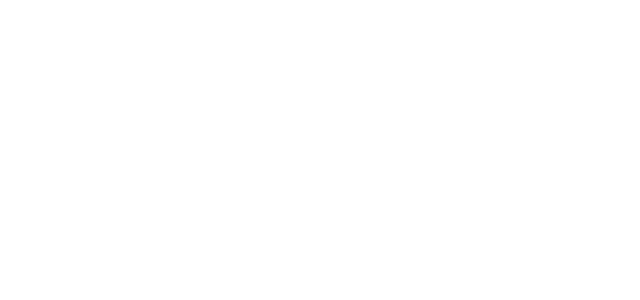
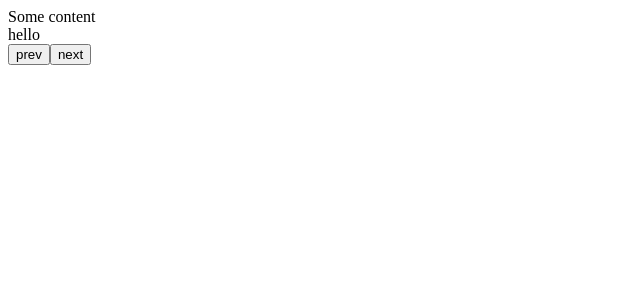
Before and after one commit to stsoprots/react, a React (Vite) app: page / in a window 1280 px wide. Shown: the top 300 px of the page, without its empty margins (0-640 px from the left). Built offline with nearby package versions, Linux system fonts and the light colour scheme; no server answers.

Commit message:
pagination part 2

```diff
--- a/package.json
+++ b/package.json
@@ -13,7 +13,8 @@
     "@tailwindcss/vite": "^4.2.2",
     "react": "^19.2.4",
     "react-dom": "^19.2.4",
-    "tailwindcss": "^4.2.2"
+    "tailwindcss": "^4.2.2",
+    "react-router": "^8.3.0"
   },
   "devDependencies": {
     "@eslint/js": "^9.39.4",
--- a/src/App.tsx
+++ b/src/App.tsx
@@ -1,11 +1,15 @@
 import './App.css'
+import {PaginationComponent} from "./components/pagination/PaginationComponent.tsx";
+import {Some} from "./components/some/Some.tsx";
 
 function App() {
 
     return (
-        <>
-
-        </>
+        <div>
+            <Some/>
+            hello
+            <PaginationComponent/>
+        </div>
     )
 }
 
--- /dev/null
+++ b/src/components/pagination/PaginationComponent.tsx
@@ -0,0 +1,33 @@
+import {useSearchParams} from "react-router";
+
+export const PaginationComponent = () => {
+
+    const [query, setQuery] = useSearchParams({pg: '1'});
+
+
+    return (
+        <div>
+            <button
+                onClick={() => {
+                    const pg = query.get('pg')
+                    if (pg) {
+                        let currentPage = +pg;
+                        setQuery({pg: (--currentPage).toString()});
+                    }
+                }}
+            >prev
+            </button>
+
+            <button
+                onClick={() => {
+                    const pg = query.get('pg')
+                    if (pg) {
+                        let currentPage = +pg;
+                        setQuery({pg: (++currentPage).toString()});
+                    }
+                }}
+            >next
+            </button>
+        </div>
+    );
+};
--- /dev/null
+++ b/src/components/some/Some.tsx
@@ -0,0 +1,23 @@
+import {useSearchParams} from "react-router";
+import {useEffect} from "react";
+
+export const Some = () => {
+
+    const [query, setQuery] = useSearchParams();
+    useEffect(() => {
+        const pg = query.get('pg');
+        console.log(pg);
+        fetch('https://reqres.in/api/users?page=' + pg)
+            .then(value => value.json())
+            .then(value => {
+                console.log(value)
+            })
+    }, [query])
+
+
+    return (
+        <div>
+            Some content
+        </div>
+    );
+};
--- a/src/index.css
+++ b/src/index.css
@@ -1 +1 @@
-@import "tailwindcss";
+/*@import "tailwindcss";*/
--- a/src/main.tsx
+++ b/src/main.tsx
@@ -1,5 +1,6 @@
 import { createRoot } from 'react-dom/client'
 import './index.css'
-import App from './App.tsx'
+import {RouterProvider} from "react-router";
+import {routes} from "./router/routes.tsx";
 
-createRoot(document.getElementById('root')!).render(<App />)
+createRoot(document.getElementById('root')!).render(<RouterProvider router={routes}/>)
--- /dev/null
+++ b/src/router/routes.tsx
@@ -0,0 +1,6 @@
+import {createBrowserRouter} from "react-router";
+import App from "../App.tsx";
+
+export const routes = createBrowserRouter([
+    {path: '/', element: <App/>}
+])
```
Also changed, not shown: 1 other file (tests, documents, lock files or other folders).
